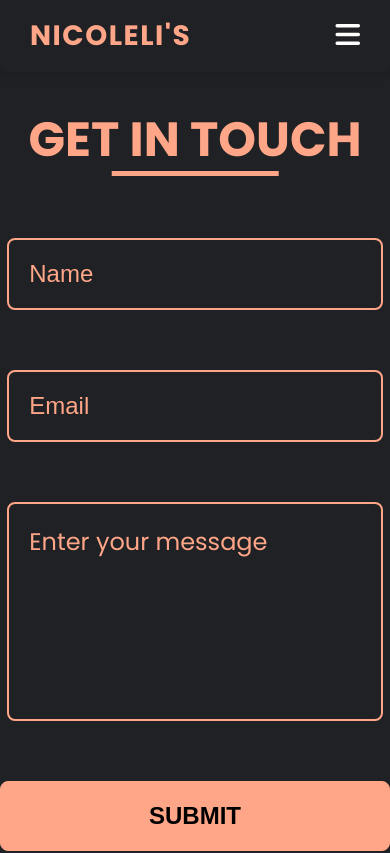
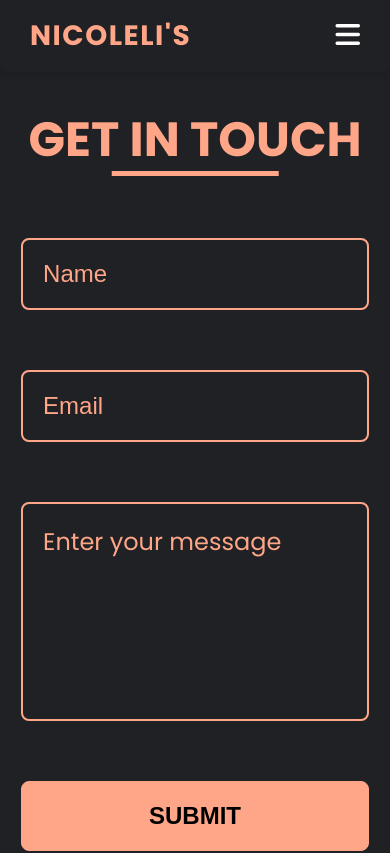
Before and after one commit to theonicoleli/portfolio, an Angular app: page /contact in a window 390 px wide. Shown: the top 853 px of the page. Built offline with nearby package versions, Linux system fonts and the light colour scheme.

Commit message:
ajustando o css para a web

```diff
--- a/src/app/pages/contact/contact.component.scss
+++ b/src/app/pages/contact/contact.component.scss
@@ -181,7 +181,7 @@ textarea {
     }
 
     .register-contact input,textarea {
-        width: 85% !important;
+        width: 36vh !important;
     }
 
     .theo-info::before {
```
